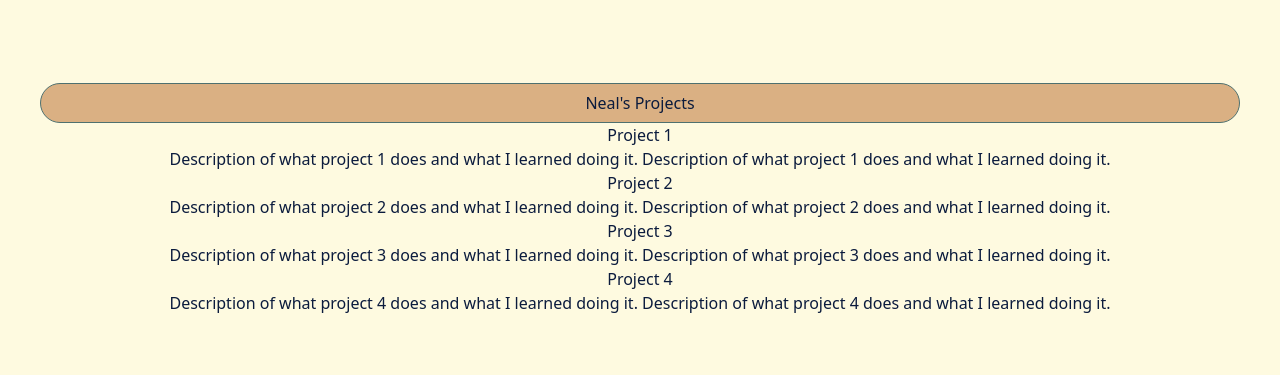
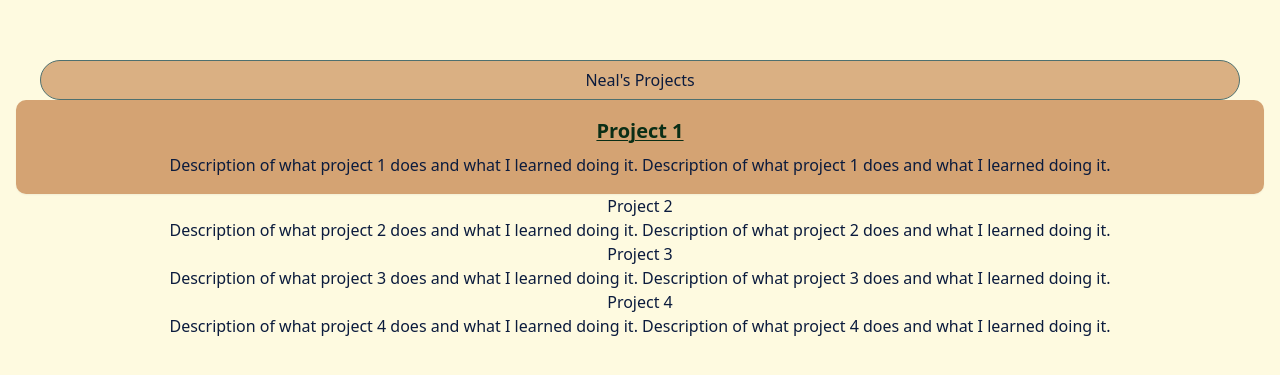
Before and after one commit to W0odyyy/FrontEnd, a website built with Vite: page Personal Portfolio/01/projects.html in a window 1280 px wide. Shown: the part 201-576 px from the top of the page. Built offline with nearby package versions, Linux system fonts and the light colour scheme.

Commit message:
Editing styles

```diff
--- a/Personal Portfolio/01/projects.html
+++ b/Personal Portfolio/01/projects.html
@@ -14,12 +14,14 @@
 		>
 			<h1>Neal's Projects</h1>
 		</header>
-		<main>
-			<div id="projects">
+		<main class="w-full">
+			<div id="projects" class="w-full px-4">
 				<ul>
-					<li class="project active">
-						<a href="#" target="_blank">Project 1</a>
-						<p>
+					<li
+						class="bg-[#ccd5ae] border border-transparent hover:border-[#4e706f] hover:bg-[#d4a373] [&.active]:bg-[#d4a373] max-h-[200px] [&.active]:max-h-[200px] text-center p-4 rounded-[10px] transition-all duration-300 ease-in-out overflow-hidden cursor-pointer shadow-sm active"
+					>
+						<a href="#" target="_blank" class="flex justify-center text-xl font-semibold mb-2 underline underline-offset-2 decoration-1 text-[#0a2e16]">Project 1</a>
+						<p class="flex justify-center items-center text-[#0b1b3d] text-sm"></p>
 							Description of what project 1 does and what I learned doing it. Description
 							of what project 1 does and what I learned doing it.
 						</p>
```
Also changed, not shown: Personal Portfolio/01/src/output.css.
